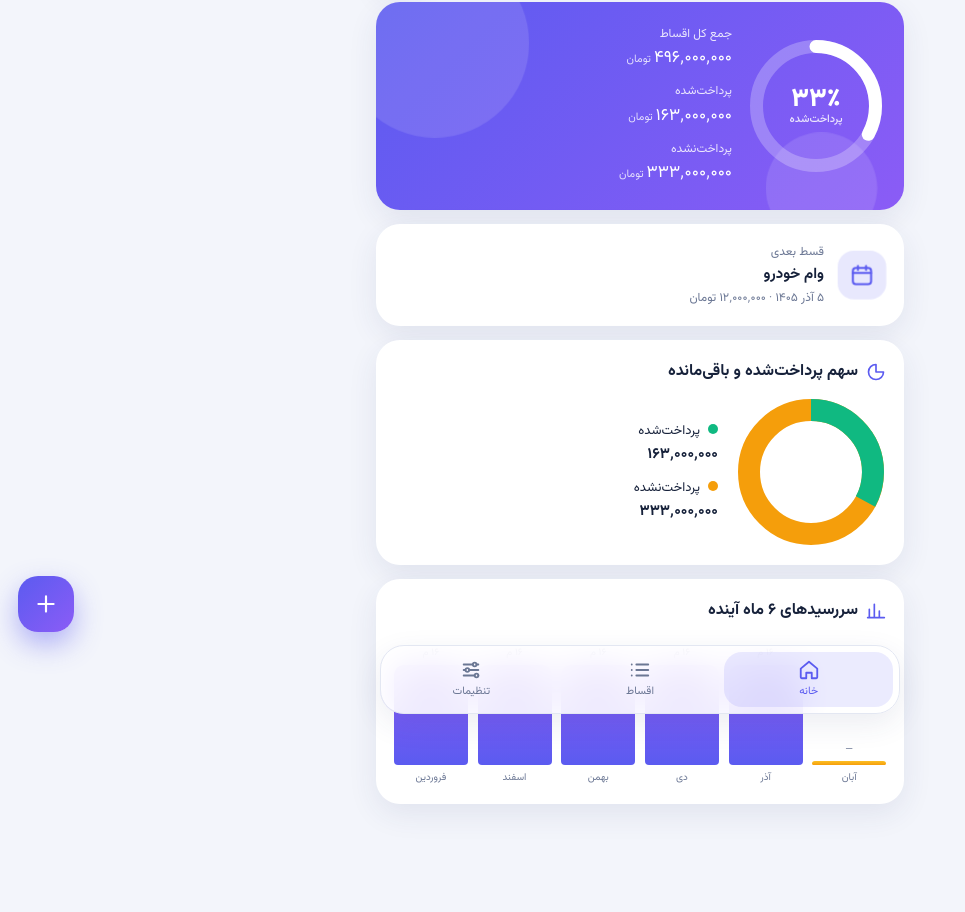
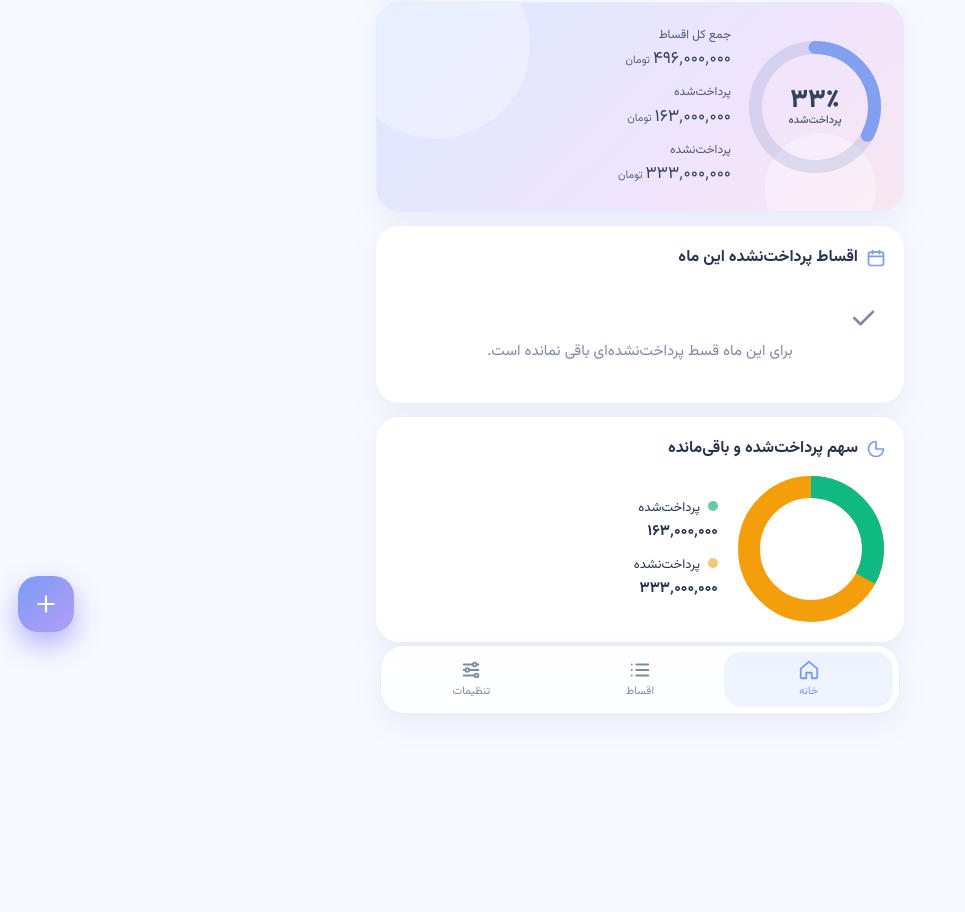
Before and after one commit to saji1367/aqsat-man-pwa, a plain HTML site: page index.html in a window 1280 px wide. Shown: the part 76-988 px from the top of the page, without its empty margins (0-965 px from the left). After the commit the page ends 862 px from the top, so only its background shows below. Drawn offline with Linux system fonts and the light colour scheme.

Commit message:
Improve dashboard, add current-month installments and light UI

```diff
--- a/index.html
+++ b/index.html
@@ -13,8 +13,7 @@
 <link rel="preconnect" href="https://fonts.googleapis.com"><link rel="preconnect" href="https://fonts.gstatic.com" crossorigin>
 <link href="https://fonts.googleapis.com/css2?family=Vazirmatn:wght@400;500;700;800&display=swap" rel="stylesheet">
 <style>
-:root{--bg:#f3f5fb;--card:#fff;--tx:#16213a;--mu:#6b7794;--pri:#5b5bf0;--pri2:#8b5cf6;--ok:#10b981;--warn:#f59e0b;--bad:#ef4444;--line:#e3e7f2;--sh:0 10px 30px rgba(40,50,110,.09);box-sizing:border-box;padding-top:env(safe-area-inset-top,0px);padding-bottom:env(safe-area-inset-bottom,0px);color-scheme:light}
-@media (prefers-color-scheme:dark){:root:not([data-theme="light"]){--bg:#0d1120;--card:#171d31;--tx:#eef1fb;--mu:#98a3c4;--line:#262e49;--sh:0 10px 30px rgba(0,0,0,.4);color-scheme:dark}}
+:root{--bg:#f7f9ff;--card:#fff;--tx:#26334d;--mu:#7d8aa5;--pri:#7b9cf5;--pri2:#b39cf7;--ok:#67c9a5;--warn:#f2c879;--bad:#e98c9a;--line:#e8edf7;--sh:0 10px 28px rgba(100,125,180,.10);box-sizing:border-box;padding-top:env(safe-area-inset-top,0px);padding-bottom:env(safe-area-inset-bottom,0px);color-scheme:light}
 :root[data-theme="dark"]{--bg:#0d1120;--card:#171d31;--tx:#eef1fb;--mu:#98a3c4;--line:#262e49;--sh:0 10px 30px rgba(0,0,0,.4);color-scheme:dark}
 html{scroll-padding-top:env(safe-area-inset-top,0px)}
 *{box-sizing:border-box;margin:0;-webkit-tap-highlight-color:transparent}
@@ -31,8 +30,8 @@ header h1 .ic{color:var(--pri)}
 @keyframes fade{from{opacity:0;transform:translateY(10px)}}
 .card{background:var(--card);border-radius:24px;padding:18px;box-shadow:var(--sh);margin-bottom:14px;animation:rise .55s cubic-bezier(.2,.8,.2,1) both;animation-delay:calc(var(--i,0)*80ms)}
 @keyframes rise{from{opacity:0;transform:translateY(18px) scale(.97)}}
-.hero{background:linear-gradient(135deg,var(--pri),var(--pri2));color:#fff;position:relative;overflow:hidden;padding:22px}
-.hero::before,.hero::after{content:"";position:absolute;border-radius:50%;background:rgba(255,255,255,.12);animation:float 7s ease-in-out infinite}
+.hero{background:linear-gradient(135deg,#dce8ff,#eee4ff 58%,#f8e7f0);color:#34415f;position:relative;overflow:hidden;padding:22px;border:1px solid #e5eaff}
+.hero::before,.hero::after{content:"";position:absolute;border-radius:50%;background:rgba(255,255,255,.34);animation:float 7s ease-in-out infinite}
 .hero::before{width:180px;height:180px;top:-60px;left:-40px}.hero::after{width:110px;height:110px;bottom:-30px;right:30px;animation-delay:-3s}
 @keyframes float{50%{transform:translate(14px,18px) scale(1.08)}}
 .hero>*{position:relative;z-index:1}
@@ -41,6 +40,15 @@ header h1 .ic{color:var(--pri)}
 .gauge .mid{position:absolute;inset:0;display:grid;place-content:center;text-align:center;font-weight:800;font-size:26px;line-height:1.1}
 .gauge .mid small{font-size:11px;font-weight:500;opacity:.85}
 .arc{transition:stroke-dashoffset 1.4s cubic-bezier(.2,.8,.2,1)}
+.hero .arc{stroke:#829ff0!important}.hero .gauge circle:first-child{stroke:rgba(100,125,180,.18)}
+.due-list{display:grid;gap:10px}.due-item{display:flex;align-items:center;gap:10px;padding:12px;border:1px solid var(--line);border-radius:18px;background:linear-gradient(135deg,#fff,#f8faff);animation:rise .45s both;animation-delay:calc(var(--i,0)*65ms)}.due-icon{width:42px;height:42px;border-radius:14px;display:grid;place-items:center;background:#edf2ff;color:#7895e9;flex:none}.due-info{min-width:0;flex:1}.due-info b{display:block;font-size:14px;white-space:nowrap;overflow:hidden;text-overflow:ellipsis}.due-info small{display:block;color:var(--mu);font-size:11px}.due-pay{width:auto;min-width:86px;padding:8px 11px;border-radius:12px;font-size:12px;background:#e4f6ef;color:#329b78;box-shadow:none}.due-pay:active{background:#c9efdf;transform:scale(.94)}
+.due-line{display:flex;align-items:center;gap:6px;margin:9px 0 12px;padding:8px 10px;border-radius:12px;background:#f0f4ff;color:#617fc9;font-size:12px}.due-line .ic{color:#7c98e6}
+.card{transition:transform .25s,box-shadow .25s}.card:active{transform:scale(.992)}
+.btn,.sm,.iconbtn,.fab,.tabs button,.tb button{transition:transform .2s ease,box-shadow .25s ease,background .25s ease}
+.btn:active,.sm:active,.iconbtn:active,.fab:active{filter:brightness(.97)}
+input,select,textarea{background:#fbfcff;border-color:#e4eaf6}
+input:focus,select:focus,textarea:focus{border-color:#9db4f5;box-shadow:0 0 0 3px rgba(123,156,245,.13)}
+
 .stats{display:grid;gap:8px;flex:1;min-width:0}
 .stat small{display:block;font-size:12px;opacity:.85}.stat b{font-size:17px;font-weight:700}
 .stat b span{font-size:11px;font-weight:400;opacity:.8;margin-inline-start:3px}
@@ -97,10 +105,11 @@ h2 .ic{color:var(--pri)}
 .seg{display:flex;background:var(--bg);border-radius:14px;padding:3px}
 .seg button{padding:6px 12px;border-radius:11px;font-size:13px;color:var(--mu)}
 .seg button.on{background:var(--pri);color:#fff}
-.md{position:fixed;inset:0;background:rgba(10,14,30,.55);z-index:50;display:none;align-items:flex-end;justify-content:center;backdrop-filter:blur(3px)}
+.md{position:fixed;inset:0;background:rgba(46,59,91,.28);z-index:50;display:none;align-items:flex-end;justify-content:center;backdrop-filter:blur(3px)}
 .md.on{display:flex;animation:fade2 .25s}
 @keyframes fade2{from{opacity:0}}
-.sheet{background:var(--card);width:100%;max-width:560px;border-radius:28px 28px 0 0;padding:20px 18px calc(20px + env(safe-area-inset-bottom,0px));max-height:90vh;overflow:auto;animation:up .4s cubic-bezier(.2,.8,.2,1)}
+.sheet{background:var(--card);width:100%;max-width:560px;border-radius:28px 28px 0 0;padding:20px 18px calc(20px + env(safe-area-inset-bottom,0px));max-height:calc(var(--vvh,100dvh) - var(--kb,0px) - 12px);overflow:auto;overscroll-behavior:contain;scroll-padding-bottom:24px;animation:up .4s cubic-bezier(.2,.8,.2,1)}
+.md.on{bottom:var(--kb,0px)}.sheet input:focus{scroll-margin-bottom:22px}
 @keyframes up{from{transform:translateY(100%)}}
 .sheet h3{margin-bottom:12px}
 label{display:block;font-size:12.5px;color:var(--mu);margin:10px 0 4px}
@@ -152,14 +161,16 @@ function ring(p,sz,sw,tr,st){const r=(sz-sw)/2,c=2*Math.PI*r,h=sz/2;return`<svg
 function donut(pd,un){const r=62,c=2*Math.PI*r,a=c*pd/((pd+un)||1);return`<svg class="donut" width="150" height="150" viewBox="0 0 150 150"><circle cx="75" cy="75" r="${r}" fill="none" stroke="#f59e0b" stroke-width="22"/><circle cx="75" cy="75" r="${r}" fill="none" stroke="#10b981" stroke-width="22" stroke-dasharray="${a} ${c}" transform="rotate(-90 75 75)"/></svg>`}
 function totals(){let t=0,p=0,n=0,pc=0;S.forEach(a=>{t+=a.amount*a.count;p+=a.amount*a.paid;n+=a.count;pc+=a.paid});return{t,p,u:t-p,pct:t?p/t*100:0}}
 function bars(){const m={},t0=today[0]*12+today[1]-1;S.forEach(a=>{for(let i=a.paid;i<a.count;i++){const d=addM([a.sy,a.sm,a.sd],i),k=Math.max(t0,d[0]*12+d[1]-1);m[k]=(m[k]||0)+a.amount}});const arr=[0,1,2,3,4,5].map(i=>[t0+i,m[t0+i]||0]),mx=Math.max(...arr.map(x=>x[1]),1);return arr.map((x,i)=>`<div class="bar" style="--k:${i}"><span>${x[1]?money(x[1]/1e6)+' م':'—'}</span><i style="height:${Math.max(x[1]/mx*100,4)*.72}%"></i><span>${MN[x[0]%12]}</span></div>`).join('')}
-function home(){const T=totals();let nx=null;S.forEach(a=>{const c=calc(a);if(c.next&&(!nx||key(c.next)<key(nx.d)))nx={a,d:c.next}});
-$('#v-home').innerHTML=`<div class="card hero" style="--i:0"><div class="hrow"><div class="gauge">${ring(T.pct,132,13,'rgba(255,255,255,.25)','#fff')}<div class="mid"><span class="cu" data-n="${T.pct}" data-f="p">۰</span><small>پرداخت‌شده</small></div></div><div class="stats"><div class="stat"><small>جمع کل اقساط</small><b><span class="cu" data-n="${T.t}" style="font-size:inherit;opacity:1;margin:0">۰</span><span>تومان</span></b></div><div class="stat"><small>پرداخت‌شده</small><b><span class="cu" data-n="${T.p}" style="font-size:inherit;opacity:1;margin:0">۰</span><span>تومان</span></b></div><div class="stat"><small>پرداخت‌نشده</small><b><span class="cu" data-n="${T.u}" style="font-size:inherit;opacity:1;margin:0">۰</span><span>تومان</span></b></div></div></div></div>
-${nx?`<div class="card next" style="--i:1"><div class="badge">${ic('cal',24)}</div><div><small>قسط بعدی</small><b>${esc(nx.a.name)}</b><small>${fmt(nx.d)} · ${money(nx.a.amount)} تومان</small></div></div>`:''}
-<div class="card" style="--i:2"><h2>${ic('pie')}سهم پرداخت‌شده و باقی‌مانده</h2><div class="dn">${donut(T.p,T.u)}<div class="leg"><div><i style="background:#10b981"></i>پرداخت‌شده<b>${money(T.p)}</b></div><div><i style="background:#f59e0b"></i>پرداخت‌نشده<b>${money(T.u)}</b></div></div></div></div>
-<div class="card" style="--i:3"><h2>${ic('chart')}سررسیدهای ۶ ماه آینده</h2><div class="bars">${bars()}</div></div>`}
+function currentMonthDue(){return S.map(a=>({a:a,c:calc(a)})).filter(x=>x.c.next&&x.c.next[0]===today[0]&&x.c.next[1]===today[1]).sort((x,y)=>key(x.c.next)-key(y.c.next))}
+function home(){
+ const T=totals(),due=currentMonthDue();
+ const hero='<div class="card hero" style="--i:0"><div class="hrow"><div class="gauge">'+ring(T.pct,132,13,'rgba(100,125,180,.16)','#7898ed')+'<div class="mid"><span class="cu" data-n="'+T.pct+'" data-f="p">۰</span><small>پرداخت‌شده</small></div></div><div class="stats"><div class="stat"><small>جمع کل اقساط</small><b><span class="cu" data-n="'+T.t+'" style="font-size:inherit;opacity:1;margin:0">۰</span><span>تومان</span></b></div><div class="stat"><small>پرداخت‌شده</small><b><span class="cu" data-n="'+T.p+'" style="font-size:inherit;opacity:1;margin:0">۰</span><span>تومان</span></b></div><div class="stat"><small>پرداخت‌نشده</small><b><span class="cu" data-n="'+T.u+'" style="font-size:inherit;opacity:1;margin:0">۰</span><span>تومان</span></b></div></div></div></div>';
+ const dueHtml=due.length?'<div class="due-list">'+due.map((x,i)=>'<div class="due-item" style="--i:'+i+'"><div class="due-icon">'+ic('wallet',21)+'</div><div class="due-info"><b>'+esc(x.a.name)+'</b><small>'+fmt(x.c.next)+' · '+money(x.a.amount)+' تومان</small></div><button class="btn due-pay" data-a="pay" data-id="'+x.a.id+'">'+ic('check',15)+'پرداخت</button></div>').join('')+'</div>':'<div class="empty" style="padding:20px 8px">'+ic('check',30)+'<p style="margin-top:6px">برای این ماه قسط پرداخت‌نشده‌ای باقی نمانده است.</p></div>';
+ $('#v-home').innerHTML=hero+'<div class="card" style="--i:1"><h2>'+ic('cal')+'اقساط پرداخت‌نشده این ماه</h2>'+dueHtml+'</div><div class="card" style="--i:2"><h2>'+ic('pie')+'سهم پرداخت‌شده و باقی‌مانده</h2><div class="dn">'+donut(T.p,T.u)+'<div class="leg"><div><i style="background:#67c9a5"></i>پرداخت‌شده<b>'+money(T.p)+'</b></div><div><i style="background:#f2c879"></i>پرداخت‌نشده<b>'+money(T.u)+'</b></div></div></div></div>';
+}
 function list(){const L=S.filter(a=>F==='all'||(F==='done')===(a.paid>=a.count));
 $('#v-list').innerHTML=`<div class="tabs">${[['all','همه'],['act','در حال پرداخت'],['done','تمام‌شده']].map(x=>`<button data-f="${x[0]}" class="${F===x[0]?'on':''}">${x[1]}</button>`).join('')}</div>`+(L.length?L.map((a,i)=>{const c=calc(a),col=a.paid>=a.count?'#10b981':'url(#gr)';return`<div class="card item" style="--i:${i}"><div class="ih"><div class="mini">${ring(c.pct,58,7,'var(--line)',col)}<span>${fd(Math.round(c.pct))}٪</span></div><div class="t"><b>${esc(a.name)}</b><span class="chip" style="--c:${c.s[1]}">${c.s[0]}</span></div></div>
-<div class="dates"><span>${ic('cal',15)}شروع: ${fmt([a.sy,a.sm,a.sd])}</span><span>پایان: ${fmt(c.end)}</span></div>
+<div class="dates"><span>${ic('cal',15)}شروع: ${fmt([a.sy,a.sm,a.sd])}</span><span>پایان: ${fmt(c.end)}</span></div><div class="due-line">${ic('cal',15)}${c.next?'قسط بعدی: '+fmt(c.next):'تمام اقساط پرداخت شده است'}</div>
 <div class="pb"><i data-w="${c.pct}"></i></div>
 <div class="dates" style="margin:8px 0 0"><span>پرداخت‌شده: ${fd(a.paid)} قسط</span><span>مانده: ${fd(a.count-a.paid)} قسط</span></div>
 <div class="sums"><div class="p">جمع پرداخت‌شده<b>${money(c.pd)}</b></div><div class="u">جمع پرداخت‌نشده<b>${money(c.un)}</b></div></div>
```
